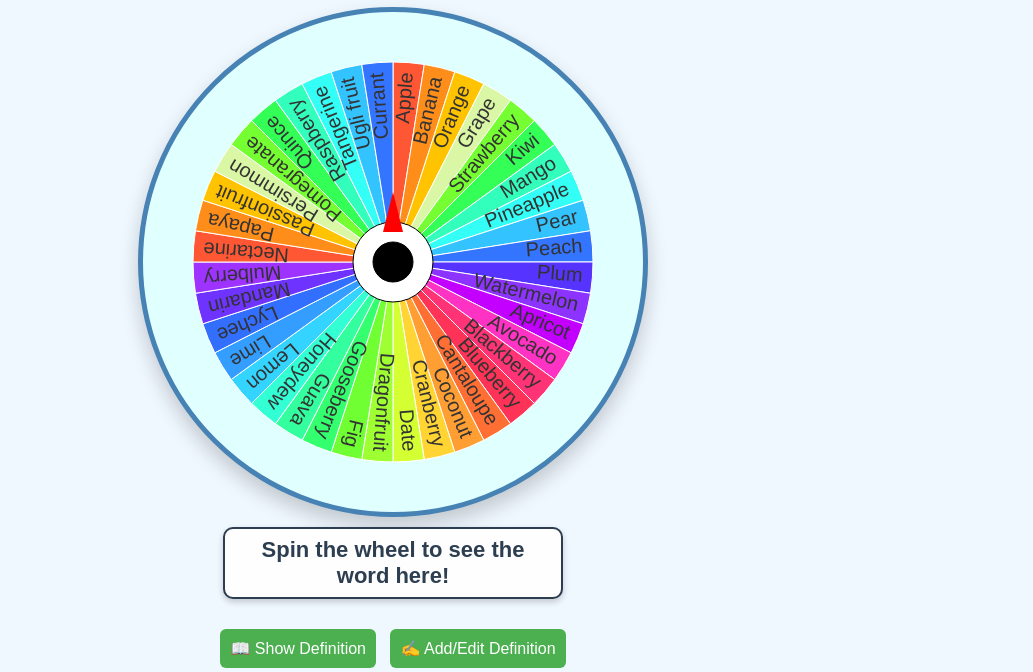
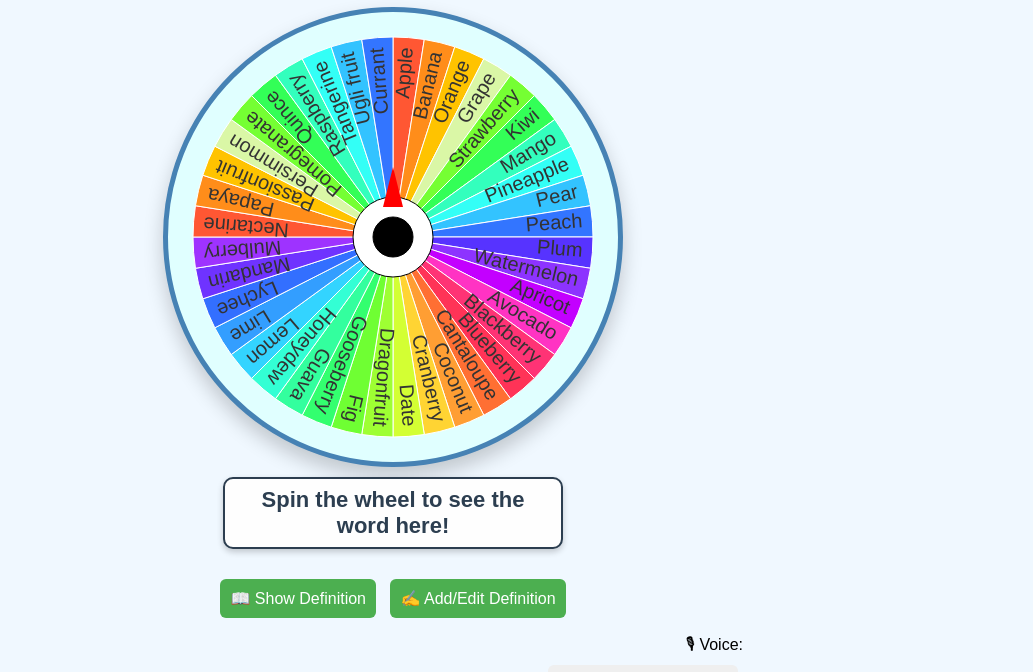
Before and after one commit to ivanvytivskyi/The-spelling-well, a plain HTML site: page index.html in a window 1280 px wide. Shown: the part 82-754 px from the top of the page, without its empty margins (247-1280 px from the left). Drawn offline with Linux system fonts and the light colour scheme.

Commit message:
Update index.html

```diff
--- a/index.html
+++ b/index.html
@@ -124,7 +124,7 @@
 <body>
   <h1>🎯The Spelling Wheel✨</h1>
 
-  <canvas id="wheelCanvas" width="500" height="500"></canvas>
+  <canvas id="wheelCanvas" width="450" height="450"></canvas>
 
   <div id="answerDisplay">Spin the wheel to see the word here!</div>
 <div style="margin-top:10px;">
```
